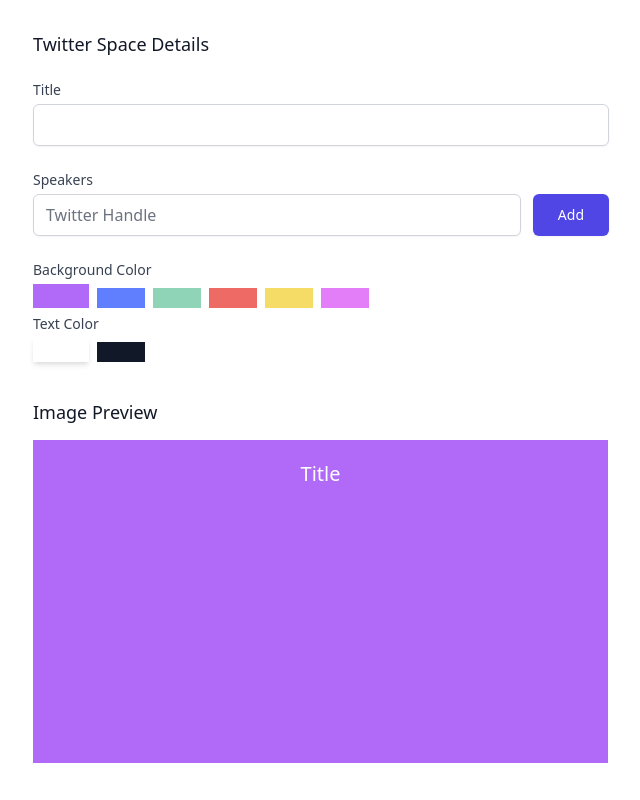
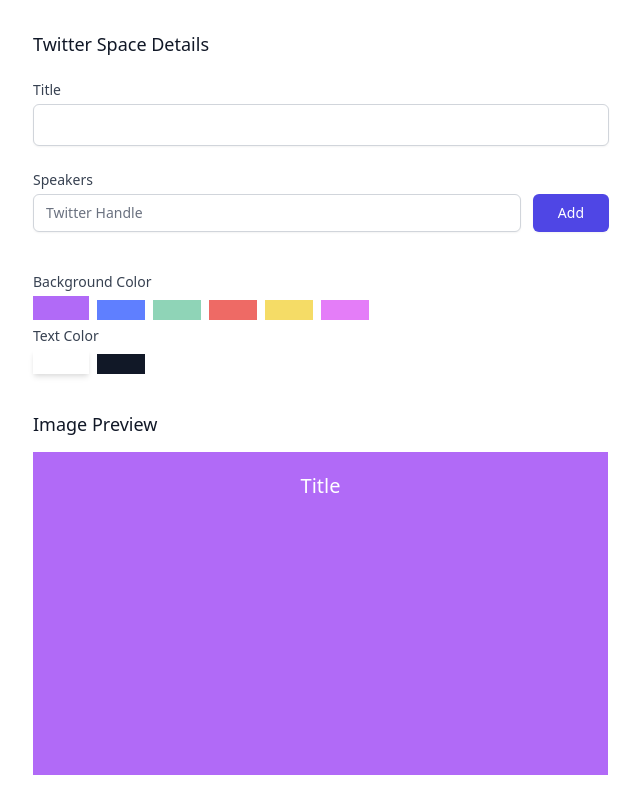
Before and after one commit to nickoelsner/spacespromo, a Next.js app: page / in a window 1280 px wide. Shown: the whole page, without its empty margins (319-959 px from the left). Built offline with nearby package versions, Linux system fonts and the light colour scheme.

Commit message:
margin and text styles

```diff
--- a/components/SpeakerSearch.js
+++ b/components/SpeakerSearch.js
@@ -29,7 +29,7 @@ const SpeakerSearch = ({ speakers, setSpeakers }) => {
           <input
             id="speaker"
             name="speaker"
-            className="block w-full border-gray-300 rounded-md shadow-sm focus:ring-indigo-500 focus:border-indigo-50text-sm"
+            className="block w-full text-sm border-gray-300 rounded-md shadow-sm focus:ring-indigo-500 focus:border-indigo-50"
             type="text"
             placeholder="Twitter Handle"
             value={handle}
@@ -43,7 +43,7 @@ const SpeakerSearch = ({ speakers, setSpeakers }) => {
           </button>
         </form>
       </div>
-      <div className="col-span-full">
+      <div className="mb-4 col-span-full">
         <ul className="list-reset list-unstyled list-inline list-inline-icon-left">
           {speakers.map((speaker) => (
             <li key={speaker.id} className="mb-2">
```
